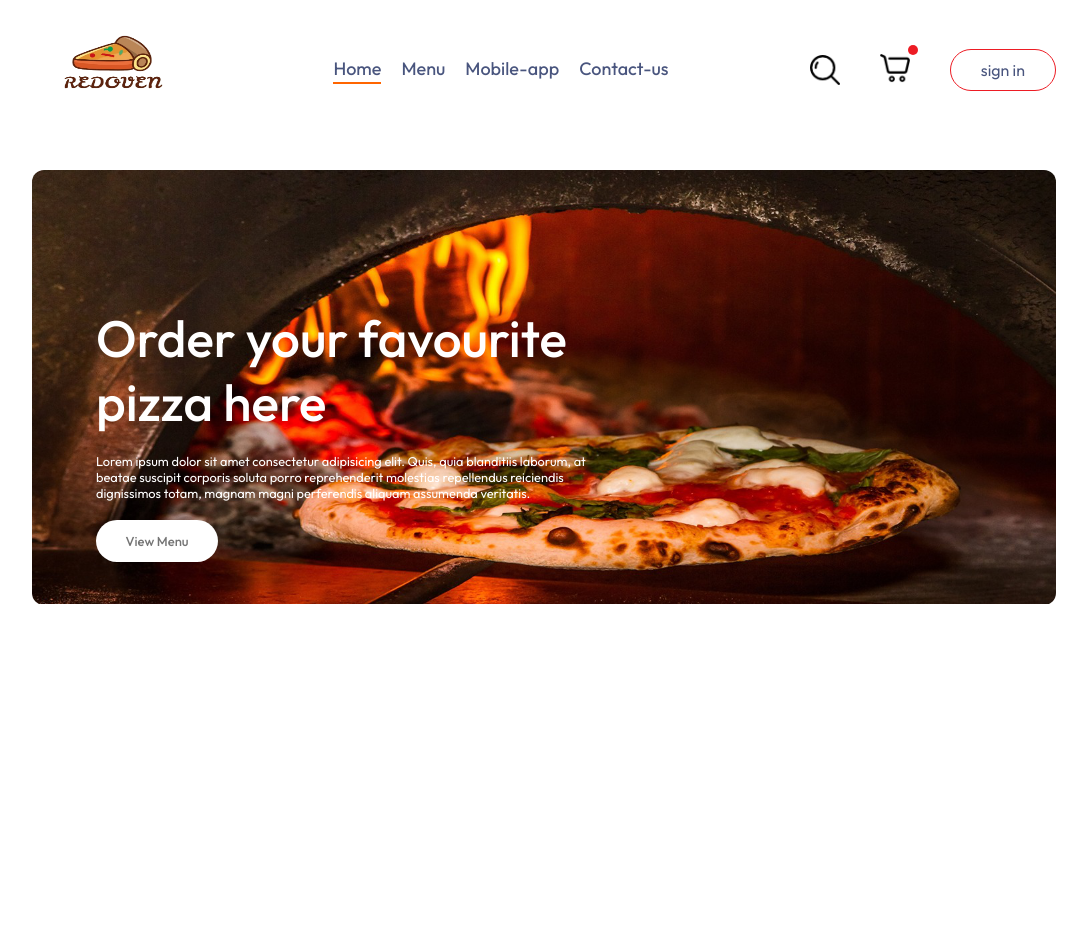
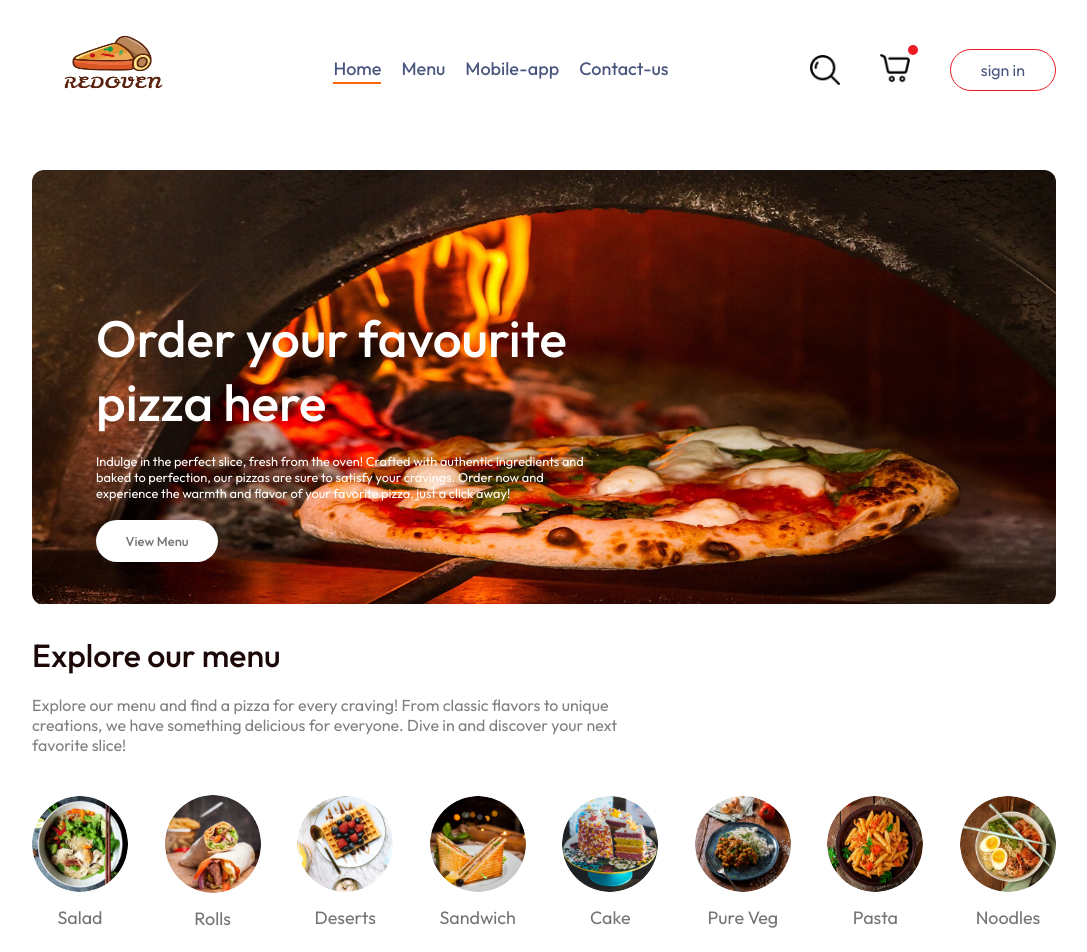
Before and after one commit to thisari-hettiarachchi/pizza-order-delivery-system, a React (Vite) app in the folder Frontend/: page / in a window 1280 px wide. Shown: the top 952 px of the page, without its empty margins (96-1183 px from the left). Before the commit the page ends 800 px from the top, so only its background shows below. Built offline with nearby package versions, Linux system fonts and the light colour scheme.

Commit message:
update home page

```diff
--- /dev/null
+++ b/Frontend/src/components/ExploreMenu/ExploreMenu.css
@@ -0,0 +1,46 @@
+.explore-menu {
+  display: flex;
+  flex-direction: column;
+  gap: 20px;
+}
+
+.explore-menu h1 {
+  color: #1c0808;
+  font-weight: 500;
+}
+.explore-menu-text {
+  max-width: 60%;
+  color: #808080;
+}
+.explore-menu-list {
+  display: flex;
+  justify-content: space-between;
+  align-items: center;
+  gap: 30px;
+  text-align: center;
+  margin: 20px 0px;
+  overflow-x: scroll;
+}
+.explore-menu-list::-webkit-scrollbar {
+  display: none;
+}
+.explore-menu-list-item img{
+    width: 7.5vw;
+    min-width: 80px;
+    cursor: pointer;
+    border-radius: 50%;
+    transition: 0.2s;
+}
+
+.explore-menu-list-item p{
+    margin-top: 10px;
+    color: #747474;
+    font-size: max(1.4vw,16px);
+    cursor: pointer;
+}
+.explore-menu hr{
+    margin: 10px 0px;
+    height: 2px;
+    background-color: #e2e2e2;
+    border: none;
+}
--- a/Frontend/src/components/ExploreMenu/ExploreMenu.jsx
+++ b/Frontend/src/components/ExploreMenu/ExploreMenu.jsx
@@ -0,0 +1,29 @@
+import React from "react";
+import "./ExploreMenu.css";
+import { menu_list } from "../../assets/assets";
+
+const ExploreMenu = () => {
+  return (
+    <div className="explore-menu" id="explore-menu">
+      <h1>Explore our menu</h1>
+      <p className="explore-menu-text">
+        Explore our menu and find a pizza for every craving! From classic
+        flavors to unique creations, we have something delicious for everyone.
+        Dive in and discover your next favorite slice!
+      </p>
+      <div className="explore-menu-list">
+        {menu_list.map((item, index) => {
+          return (
+            <div key={index} className="explore-menu-list-item">
+              <img src={item.menu_image} alt="" />
+              <p>{item.menu_name}</p>
+            </div>
+          );
+        })}
+          </div>
+          <hr />
+    </div>
+  );
+};
+
+export default ExploreMenu;
--- a/Frontend/src/components/Header/Header.css
+++ b/Frontend/src/components/Header/Header.css
@@ -16,7 +16,7 @@
   max-width: 50%;
   bottom: 10%;
   left: 5vw;
-  animation: fadeIn 3s;
+  animation: fadeIn 1s linear 1 !important;
 
 }
 .header-contents h2 {
--- a/Frontend/src/components/Header/Header.jsx
+++ b/Frontend/src/components/Header/Header.jsx
@@ -7,10 +7,10 @@
       <div className="header-contents">
         <h2>Order your favourite pizza here</h2>
         <p>
-          Lorem ipsum dolor sit amet consectetur adipisicing elit. Quis, quia
-          blanditiis laborum, at beatae suscipit corporis soluta porro
-          reprehenderit molestias repellendus reiciendis dignissimos totam,
-          magnam magni perferendis aliquam assumenda veritatis.
+          Indulge in the perfect slice, fresh from the oven! Crafted with
+          authentic ingredients and baked to perfection, our pizzas are sure to
+          satisfy your cravings. Order now and experience the warmth and flavor
+          of your favorite pizza, just a click away!
         </p>
         <button>View Menu</button>
       </div>
--- a/Frontend/src/index.css
+++ b/Frontend/src/index.css
@@ -17,11 +17,14 @@
   width: 80%;
   margin: auto;
 }
-@keyframes fadeIn{
-  0%{
+@keyframes fadeIn {
+  from {
+    transform: translateY(150px);
+    filter: blur(20px);
     opacity: 0;
   }
-  100%{
+  to {
+    transform: translateY(0);
     opacity: 1;
   }
 }
--- a/Frontend/src/pages/Home/Home.jsx
+++ b/Frontend/src/pages/Home/Home.jsx
@@ -1,11 +1,13 @@
 import React from 'react'
 import './Home.css'
 import Header from '../../components/Header/Header'
+import ExploreMenu from '../../components/ExploreMenu/ExploreMenu'
 
 const Home = () => {
   return (
     <div>
-      <Header/>
+      <Header />
+      <ExploreMenu/>
     </div>
   )
 }
```
